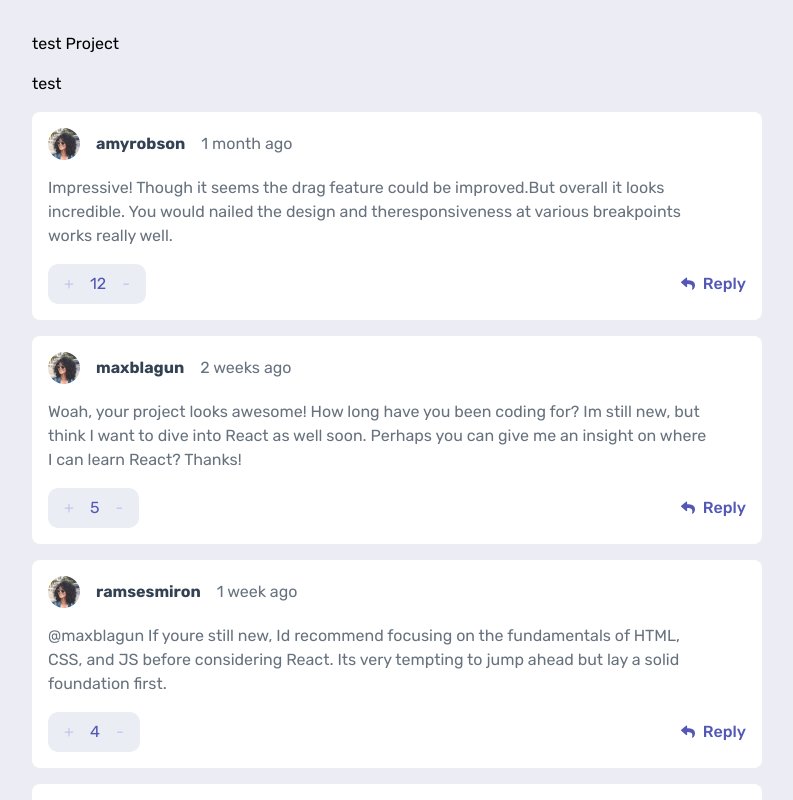
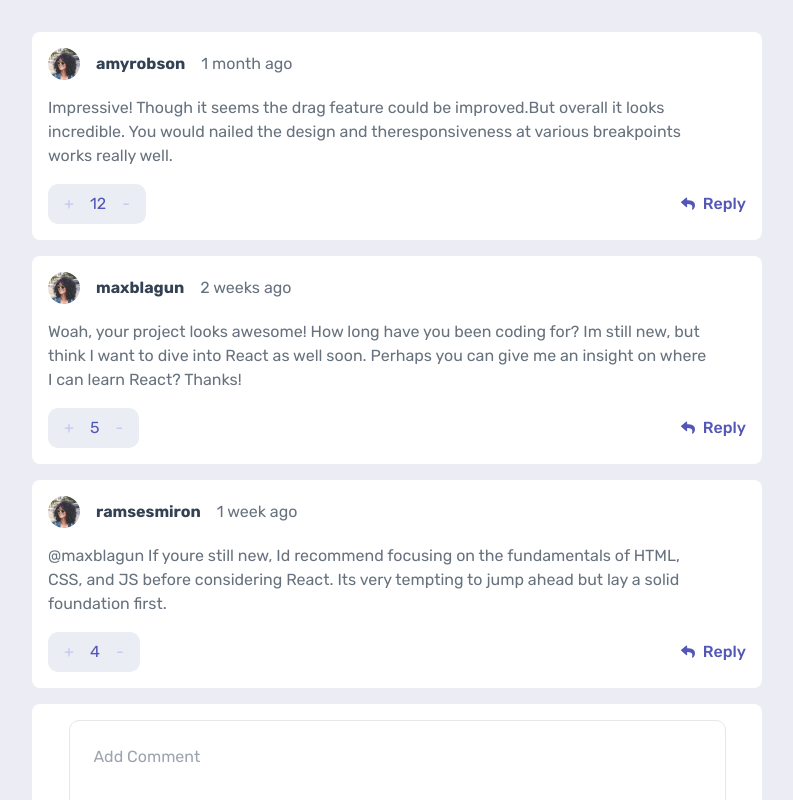
Before and after one commit to Bachidze/InteractiveCommentsApp, a Next.js app: page / in a window 1280 px wide. Shown: the top 800 px of the page, without its empty margins (243-1036 px from the left). Built offline with nearby package versions, Linux system fonts and the light colour scheme.

Commit message:
Feat(Remove):usestate

```diff
--- a/app/components/organisms/Card.tsx
+++ b/app/components/organisms/Card.tsx
@@ -8,8 +8,6 @@ import cardData from "../../../json/cardData.json";
 export default function Card() {
   return (
     <section className="flex flex-col gap-4">
-      <h1>test Project</h1>
-      <h2>test</h2>
       {cardData.map((el) => (
         <div key={el.id} className="bg-white rounded-lg">
           <div className="flex py-4 mx-4 flex-col">
```
